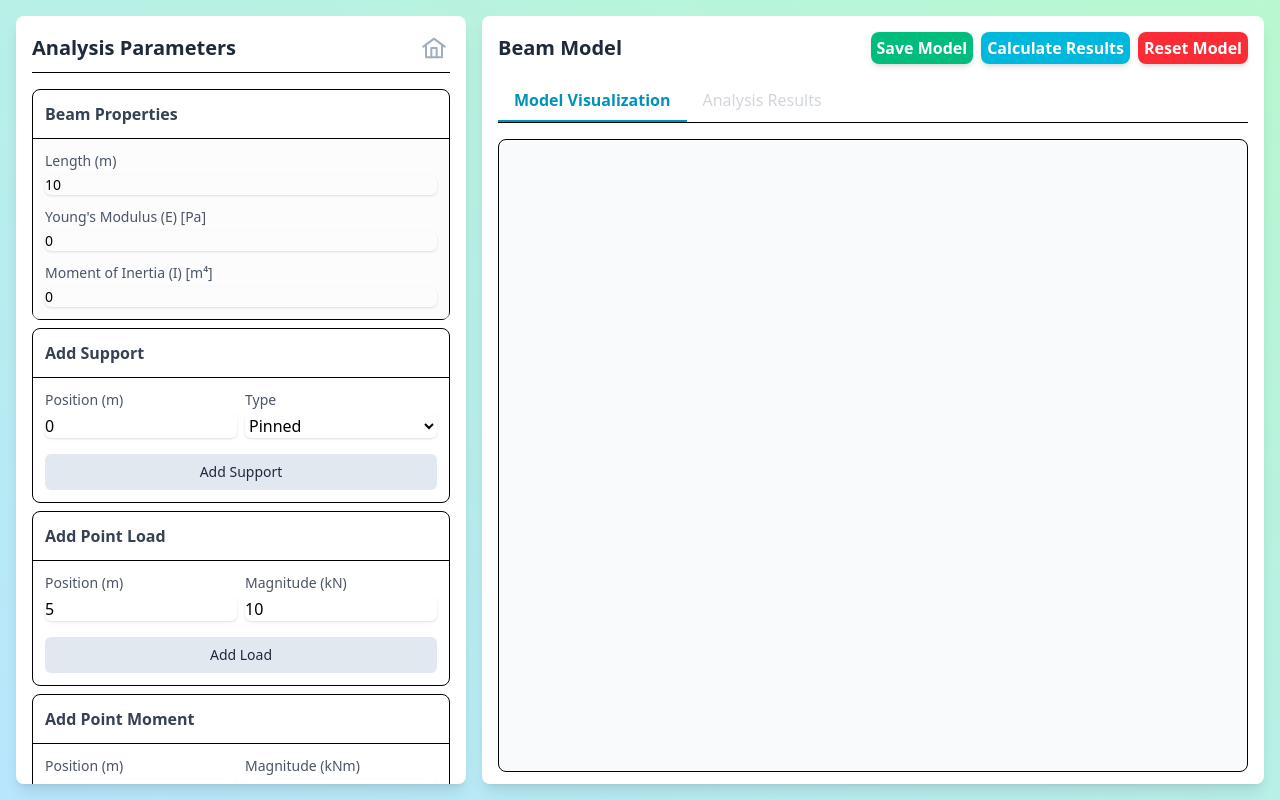
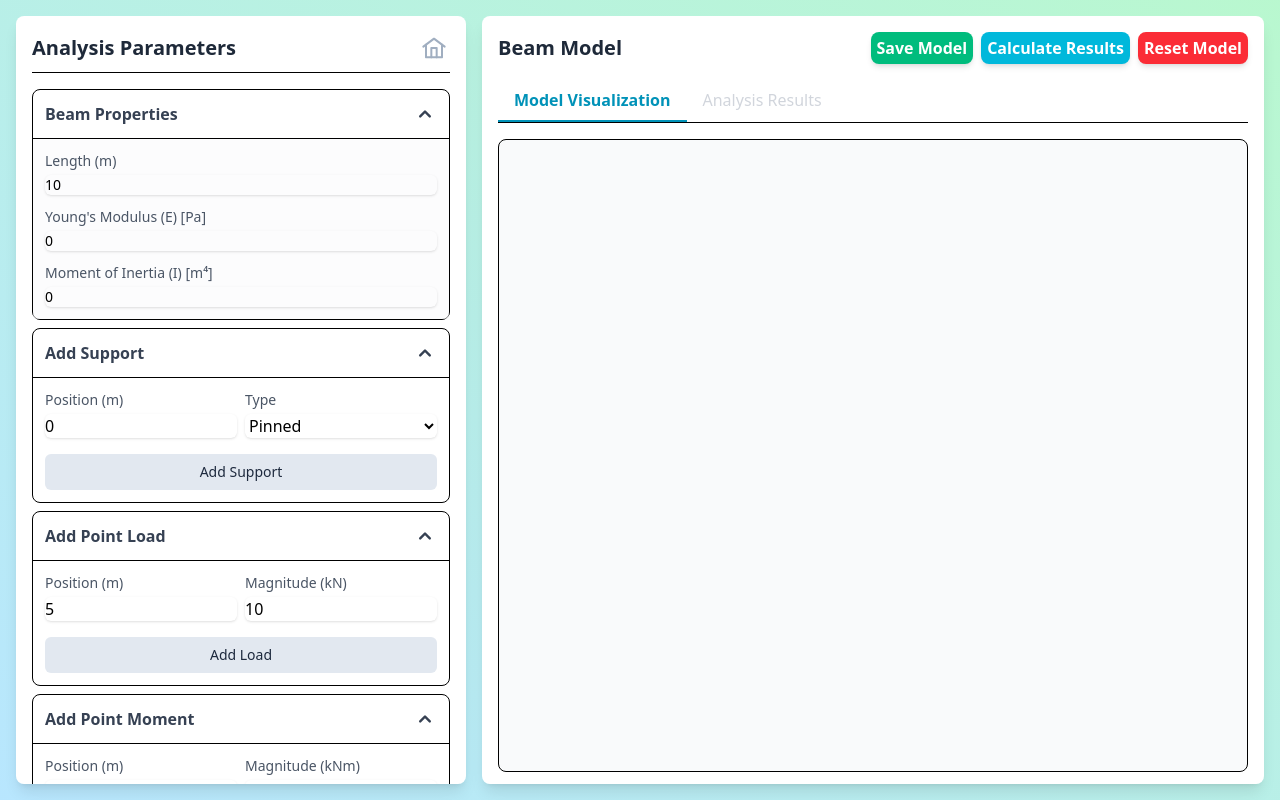
Before and after one commit to Talento-Tech-projects/FrontEnd, an Angular app: page /beam-analysis in a window 1280 px wide. Built offline with nearby package versions, Linux system fonts and the light colour scheme.

Commit message:
Added some arrow to the toggle effect on the beam model site

```diff
--- a/src/app/sites/beam-analysis/beam-analysis.html
+++ b/src/app/sites/beam-analysis/beam-analysis.html
@@ -10,6 +10,15 @@
         <div class="border rounded-lg">
             <button (click)="toggleBeamSection()" class="w-full flex justify-between items-center rounded-lg cursor-pointer p-3 font-semibold text-gray-700 hover:bg-sky-50">
                 <span>Beam Properties</span>
+                  @if (isBeamSectionOpen) {
+                    <svg class="h-6 w-6 transition-transform duration-200 transform rotate-180" fill="currentColor" viewBox="0 0 20 20" xmlns="http://www.w3.org/2000/svg">
+                        <path fill-rule="evenodd" d="M5.293 7.293a1 1 0 011.414 0L10 10.586l3.293-3.293a1 1 0 111.414 1.414l-4 4a1 1 0 01-1.414 0l-4-4a1 1 0 010-1.414z" clip-rule="evenodd"/>
+                    </svg>
+                  } @else {
+                    <svg class="h-6 w-6 transition-transform duration-200 transform rotate-0" fill="currentColor" viewBox="0 0 20 20" xmlns="http://www.w3.org/2000/svg">
+                        <path fill-rule="evenodd" d="M5.293 7.293a1 1 0 011.414 0L10 10.586l3.293-3.293a1 1 0 111.414 1.414l-4 4a1 1 0 01-1.414 0l-4-4a1 1 0 010-1.414z" clip-rule="evenodd"/>
+                    </svg>
+                  }
             </button>
             @if(isBeamSectionOpen){
                 <div class="p-3 border-t space-y-3 bg-gray-50/50">
@@ -33,6 +42,15 @@
         <div class="border rounded-lg">
             <button (click)="toggleSupportsSection()" class="w-full flex justify-between items-center rounded-lg cursor-pointer p-3 font-semibold text-gray-700 hover:bg-sky-50">
                 <span>Add Support</span>
+                  @if (isSupportsSectionOpen) {
+                    <svg class="h-6 w-6 transition-transform duration-200 transform rotate-180" fill="currentColor" viewBox="0 0 20 20" xmlns="http://www.w3.org/2000/svg">
+                        <path fill-rule="evenodd" d="M5.293 7.293a1 1 0 011.414 0L10 10.586l3.293-3.293a1 1 0 111.414 1.414l-4 4a1 1 0 01-1.414 0l-4-4a1 1 0 010-1.414z" clip-rule="evenodd"/>
+                    </svg>
+                  } @else {
+                    <svg class="h-6 w-6 transition-transform duration-200 transform rotate-0" fill="currentColor" viewBox="0 0 20 20" xmlns="http://www.w3.org/2000/svg">
+                        <path fill-rule="evenodd" d="M5.293 7.293a1 1 0 011.414 0L10 10.586l3.293-3.293a1 1 0 111.414 1.414l-4 4a1 1 0 01-1.414 0l-4-4a1 1 0 010-1.414z" clip-rule="evenodd"/>
+                    </svg>
+                  }
             </button>
             @if (isSupportsSectionOpen) {
               <div class="p-3 border-t space-y-2">
@@ -70,6 +88,15 @@
         <div class="border rounded-lg">
             <button (click)="toggleLoadsSection()" class="w-full flex justify-between items-center rounded-lg cursor-pointer p-3 font-semibold text-gray-700 hover:bg-sky-50">
                 <span>Add Point Load</span>
+                  @if (isLoadsSectionOpen) {
+                    <svg class="h-6 w-6 transition-transform duration-200 transform rotate-180" fill="currentColor" viewBox="0 0 20 20" xmlns="http://www.w3.org/2000/svg">
+                        <path fill-rule="evenodd" d="M5.293 7.293a1 1 0 011.414 0L10 10.586l3.293-3.293a1 1 0 111.414 1.414l-4 4a1 1 0 01-1.414 0l-4-4a1 1 0 010-1.414z" clip-rule="evenodd"/>
+                    </svg>
+                  } @else {
+                    <svg class="h-6 w-6 transition-transform duration-200 transform rotate-0" fill="currentColor" viewBox="0 0 20 20" xmlns="http://www.w3.org/2000/svg">
+                        <path fill-rule="evenodd" d="M5.293 7.293a1 1 0 011.414 0L10 10.586l3.293-3.293a1 1 0 111.414 1.414l-4 4a1 1 0 01-1.414 0l-4-4a1 1 0 010-1.414z" clip-rule="evenodd"/>
+                    </svg>
+                  }
             </button>
             @if(isLoadsSectionOpen) {
               <div class="p-3 border-t space-y-2">
@@ -103,6 +130,15 @@
         <div class="border rounded-lg">
             <button (click)="toggleMomentsSection()" class="w-full flex justify-between items-center rounded-lg cursor-pointer p-3 font-semibold text-gray-700 hover:bg-sky-50">
                 <span>Add Point Moment</span>
+                  @if (isMomentsSectionOpen) {
+                    <svg class="h-6 w-6 transition-transform duration-200 transform rotate-180" fill="currentColor" viewBox="0 0 20 20" xmlns="http://www.w3.org/2000/svg">
+                        <path fill-rule="evenodd" d="M5.293 7.293a1 1 0 011.414 0L10 10.586l3.293-3.293a1 1 0 111.414 1.414l-4 4a1 1 0 01-1.414 0l-4-4a1 1 0 010-1.414z" clip-rule="evenodd"/>
+                    </svg>
+                  } @else {
+                    <svg class="h-6 w-6 transition-transform duration-200 transform rotate-0" fill="currentColor" viewBox="0 0 20 20" xmlns="http://www.w3.org/2000/svg">
+                        <path fill-rule="evenodd" d="M5.293 7.293a1 1 0 011.414 0L10 10.586l3.293-3.293a1 1 0 111.414 1.414l-4 4a1 1 0 01-1.414 0l-4-4a1 1 0 010-1.414z" clip-rule="evenodd"/>
+                    </svg>
+                  }
             </button>
             @if(isMomentsSectionOpen) {
               <div class="p-3 border-t space-y-2">
@@ -134,8 +170,17 @@
         </div>
 
         <div class="border rounded-lg">
-            <button (click)="toggleDistLoadsSection()" class="w-full flex justify-between items-center rounded-lg cursor-pointer p-3 font-semibold text-gray-700 hover:bg-sky-50">
+            <button (click)="toggleDistLoadsSection()" class="group w-full flex justify-between items-center rounded-lg cursor-pointer p-3 font-semibold text-gray-700 hover:bg-sky-50">
                 <span>Add Distributed Load</span>
+                  @if (isDistLoadsSectionOpen) {
+                    <svg class="h-6 w-6 transition-transform duration-200 transform rotate-180" fill="currentColor" viewBox="0 0 20 20" xmlns="http://www.w3.org/2000/svg">
+                        <path fill-rule="evenodd" d="M5.293 7.293a1 1 0 011.414 0L10 10.586l3.293-3.293a1 1 0 111.414 1.414l-4 4a1 1 0 01-1.414 0l-4-4a1 1 0 010-1.414z" clip-rule="evenodd"/>
+                    </svg>
+                  } @else {
+                    <svg class="h-6 w-6 transition-transform duration-200 transform rotate-0" fill="currentColor" viewBox="0 0 20 20" xmlns="http://www.w3.org/2000/svg">
+                        <path fill-rule="evenodd" d="M5.293 7.293a1 1 0 011.414 0L10 10.586l3.293-3.293a1 1 0 111.414 1.414l-4 4a1 1 0 01-1.414 0l-4-4a1 1 0 010-1.414z" clip-rule="evenodd"/>
+                    </svg>
+                  }
             </button>
             @if(isDistLoadsSectionOpen) {
               <div class="p-3 border-t space-y-2">
```
